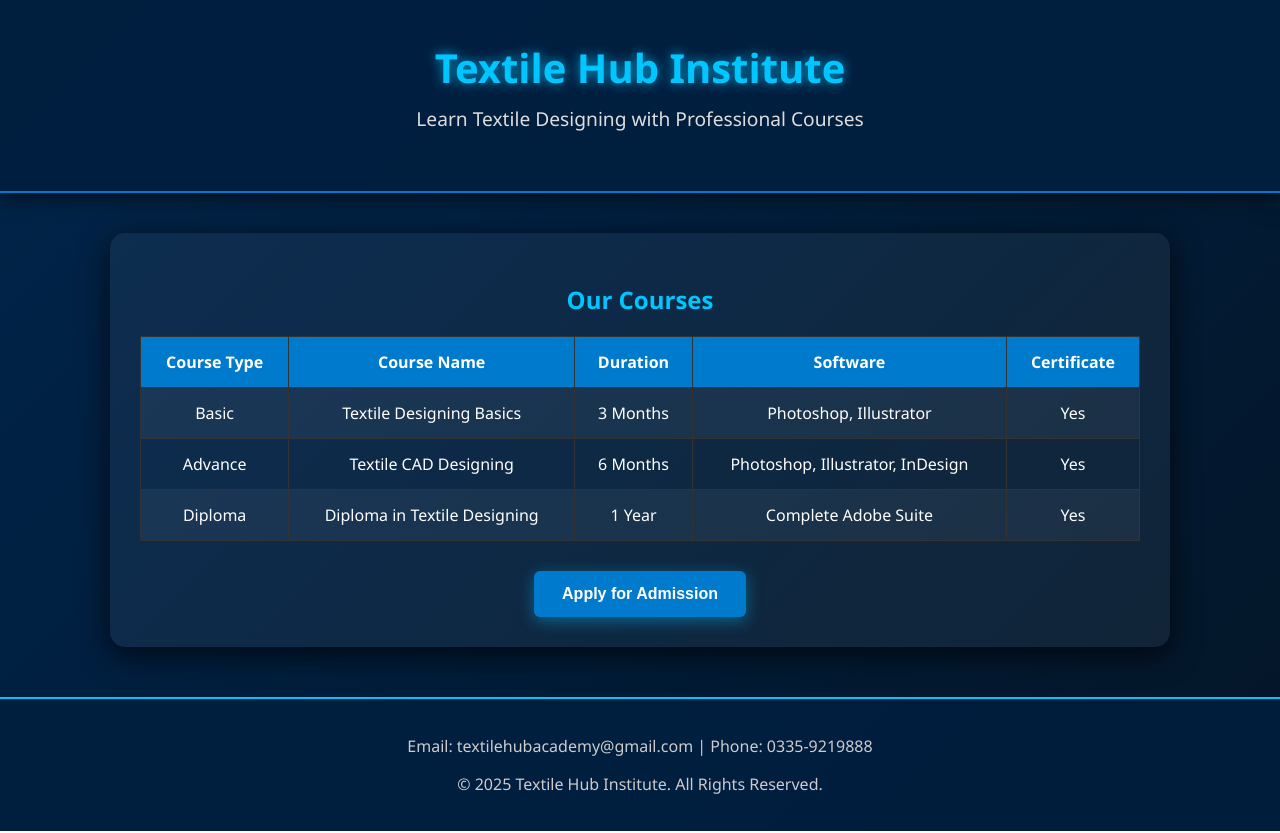
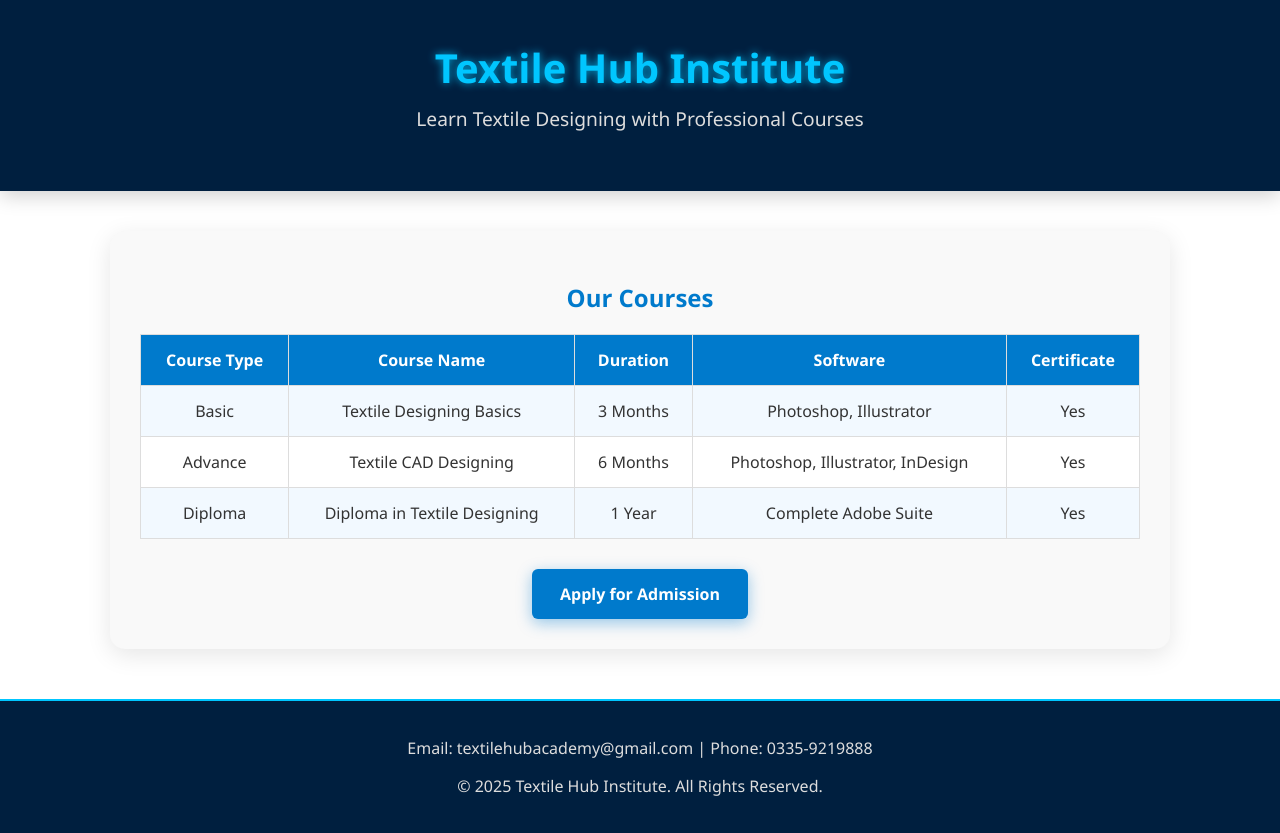
Before and after one commit to textilehubacademy-ctrl/textile-hub-institute, a plain HTML site: page index.html in a window 1280 px wide. Drawn offline with Linux system fonts and the light colour scheme.

Commit message:
Update index.html

```diff
--- a/index.html
+++ b/index.html
@@ -8,31 +8,22 @@
     body {
       margin: 0;
       font-family: 'Segoe UI', sans-serif;
-      color: #fff;
-      background: linear-gradient(-45deg, #0a0a0a, #001f3f, #003366, #0a0a0a);
-      background-size: 400% 400%;
-      animation: gradientMove 15s ease infinite;
-    }
-
-    @keyframes gradientMove {
-      0% { background-position: 0% 50%; }
-      50% { background-position: 100% 50%; }
-      100% { background-position: 0% 50%; }
+      background: #ffffff;
+      color: #333;
     }
 
     header {
       text-align: center;
       padding: 40px 20px;
-      background: rgba(0, 31, 63, 0.9);
+      background: #001f3f;
       color: #00c6ff;
-      box-shadow: 0 4px 20px rgba(0,0,0,0.6);
-      border-bottom: 2px solid #007acc;
+      box-shadow: 0 4px 20px rgba(0,0,0,0.2);
     }
 
     header h1 {
       font-size: 2.5rem;
       margin: 0;
-      text-shadow: 0 0 12px rgba(0,198,255,0.8);
+      text-shadow: 0 0 8px rgba(0,198,255,0.8);
     }
 
     header p {
@@ -45,14 +36,14 @@
       max-width: 1000px;
       margin: 40px auto;
       padding: 30px;
-      background: rgba(255, 255, 255, 0.05);
+      background: #f9f9f9;
       border-radius: 15px;
-      box-shadow: 0 8px 30px rgba(0,0,0,0.7);
+      box-shadow: 0 6px 25px rgba(0,0,0,0.1);
       text-align: center;
     }
 
     h2 {
-      color: #00c6ff;
+      color: #007acc;
       margin-bottom: 20px;
     }
 
@@ -60,21 +51,22 @@
       width: 100%;
       border-collapse: collapse;
       margin-bottom: 30px;
-      color: white;
+      background: white;
     }
 
     th, td {
-      border: 1px solid #333;
+      border: 1px solid #ddd;
       padding: 14px;
       text-align: center;
     }
 
     th {
       background: #007acc;
+      color: white;
     }
 
     tr:nth-child(even) {
-      background: rgba(255, 255, 255, 0.05);
+      background: #f2f9ff;
     }
 
     .btn {
@@ -87,45 +79,23 @@
       border: none;
       border-radius: 6px;
       text-decoration: none;
-      box-shadow: 0 4px 15px rgba(0, 198, 255, 0.4);
+      box-shadow: 0 4px 15px rgba(0, 122, 204, 0.4);
       transition: all 0.3s ease-in-out;
-      cursor: pointer;
     }
 
     .btn:hover {
       background: #00c6ff;
-      box-shadow: 0 6px 25px rgba(0, 198, 255, 0.8);
+      box-shadow: 0 6px 25px rgba(0, 198, 255, 0.6);
       transform: translateY(-2px);
-    }
-
-    /* Hidden form section */
-    #formSection {
-      display: none;
-      margin-top: 40px;
-      animation: fadeIn 0.8s ease-in-out;
-    }
-
-    iframe {
-      width: 100%;
-      height: 600px;
-      border: none;
-      border-radius: 15px;
-      box-shadow: 0 8px 25px rgba(0,0,0,0.8);
     }
 
     footer {
       margin-top: 50px;
       padding: 20px;
       text-align: center;
-      background: rgba(0, 31, 63, 0.9);
-      color: #ccc;
+      background: #001f3f;
+      color: #ddd;
       border-top: 2px solid #00c6ff;
-    }
-
-    /* Animation */
-    @keyframes fadeIn {
-      from {opacity: 0; transform: translateY(30px);}
-      to {opacity: 1; transform: translateY(0);}
     }
   </style>
 </head>
@@ -168,28 +138,17 @@
       </tr>
     </table>
 
-    <!-- Apply Button -->
-    <button class="btn" onclick="showForm()">Apply for Admission</button>
-
-    <!-- Hidden Form Section -->
-    <div id="formSection">
-      <h2>Admission Form</h2>
-      <iframe src="https://docs.google.com/forms/d/e/1FAIpQLSe5LAPfW8NkxOsmIJ0RfNPDnJfT-oXNayuXlr05yw3rDX4NJQ/viewform?embedded=true">
-        Loading…
-      </iframe>
-    </div>
+    <!-- Apply Button (opens form in new tab) -->
+    <a href="https://docs.google.com/forms/d/e/1FAIpQLSe5LAPfW8NkxOsmIJ0RfNPDnJfT-oXNayuXlr05yw3rDX4NJQ/viewform"
+       target="_blank"
+       class="btn">
+       Apply for Admission
+    </a>
   </div>
 
   <footer>
     <p>Email: textilehubacademy@gmail.com | Phone: 0335-9219888</p>
     <p>&copy; 2025 Textile Hub Institute. All Rights Reserved.</p>
   </footer>
-
-  <script>
-    function showForm() {
-      document.getElementById("formSection").style.display = "block";
-      document.getElementById("formSection").scrollIntoView({ behavior: "smooth" });
-    }
-  </script>
 </body>
 </html>
```
